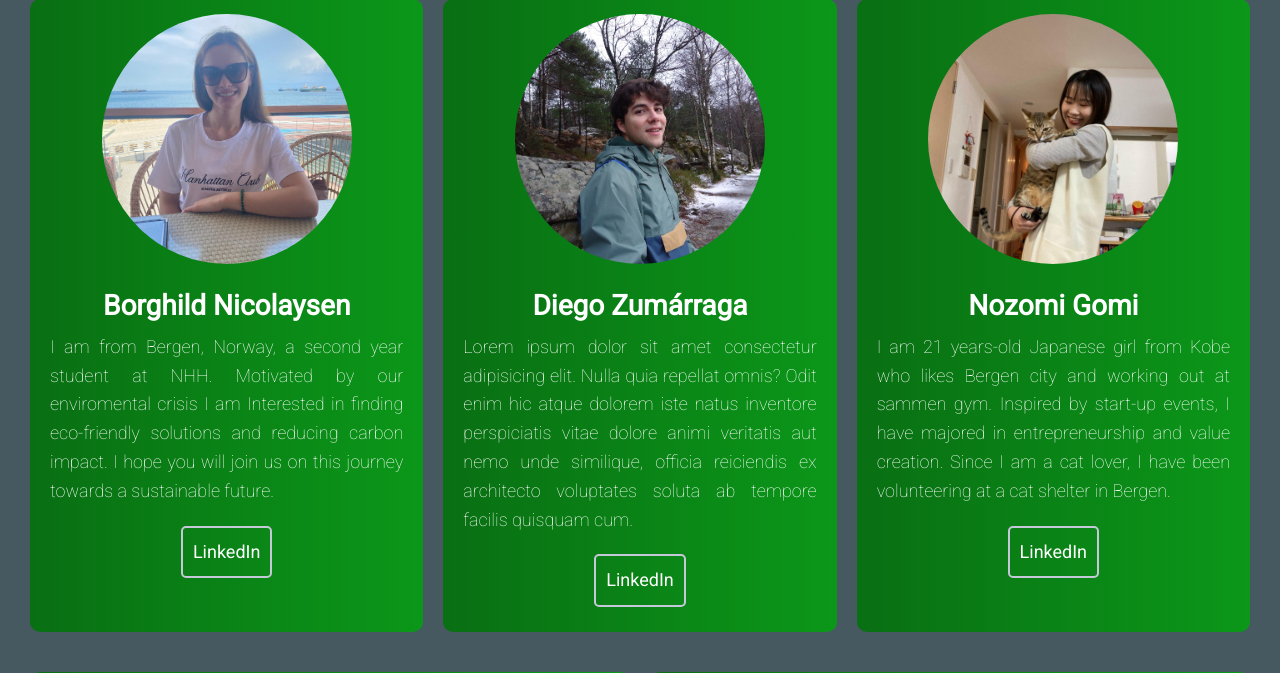
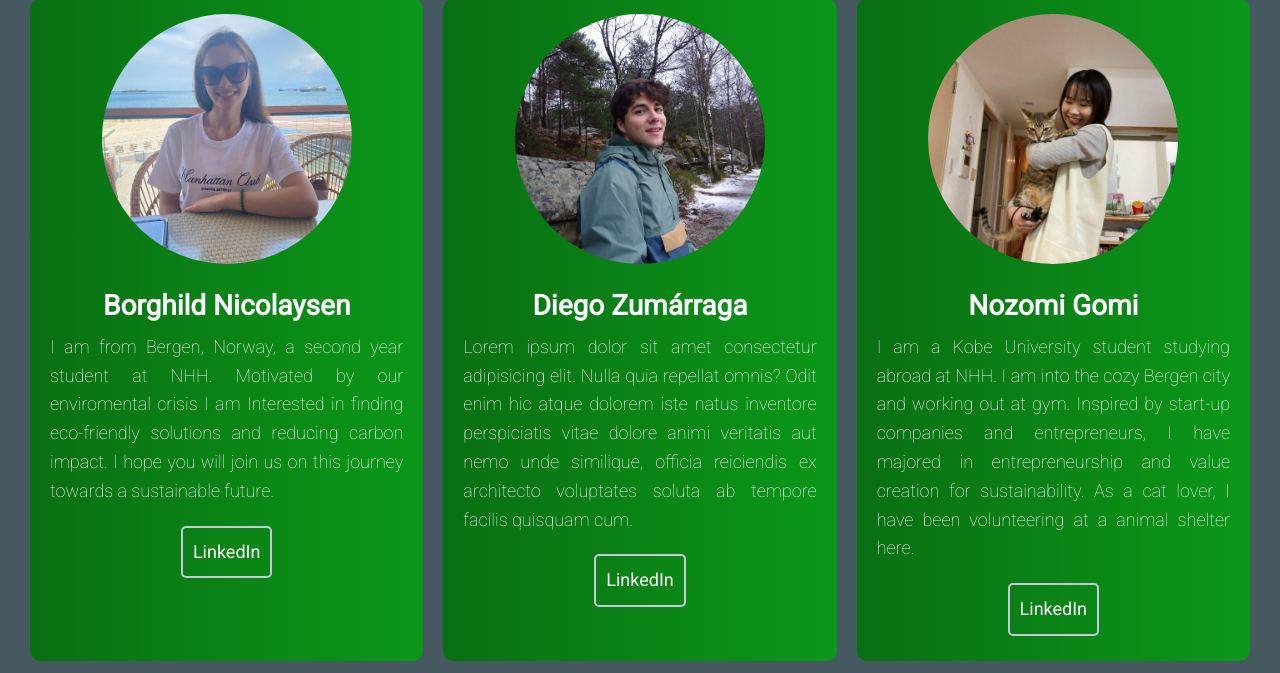
Before and after one commit to eklass3/NHH-FOR19-Group3, a Flask app: page / in a window 1280 px wide. Shown: the part 1038-1711 px from the top of the page. Run offline with Flask 2, Linux system fonts and the light colour scheme; some libraries are stand-ins or nearby versions.

Commit message:
Updating my info
I added my LinkedIn URL address and edited the introduction. thx

```diff
--- a/templates/home.html
+++ b/templates/home.html
@@ -43,10 +43,10 @@
         <div class="box">
           <img src="/static/423422752_847163317210914_6450555646815121555_n.jpg" alt="" class="img_profile">
           <h3>Nozomi Gomi</h3>
-          <p>  I am 21 years-old Japanese girl from Kobe who likes Bergen city and working out at sammen gym. Inspired by start-up events, I have majored in entrepreneurship and value creation. Since I am a cat lover, I have been volunteering at a cat shelter in Bergen.
+          <p>  I am a Kobe University student studying abroad at NHH. I am into the cozy Bergen city and working out at gym. Inspired by start-up companies and entrepreneurs, I have majored in entrepreneurship and value creation for sustainability. As a cat lover, I have been volunteering at a animal shelter here.
           </p>
           <div class="section_container_buttons_developers">
-            <a class="btn_developers" href="#"  target="_blank">LinkedIn</a>
+            <a class="btn_developers" href="https://www.linkedin.com/in/nozomi-gomi-28909427b/"  target="_blank">LinkedIn</a>
           </div>
         </div>
     </div>
```
